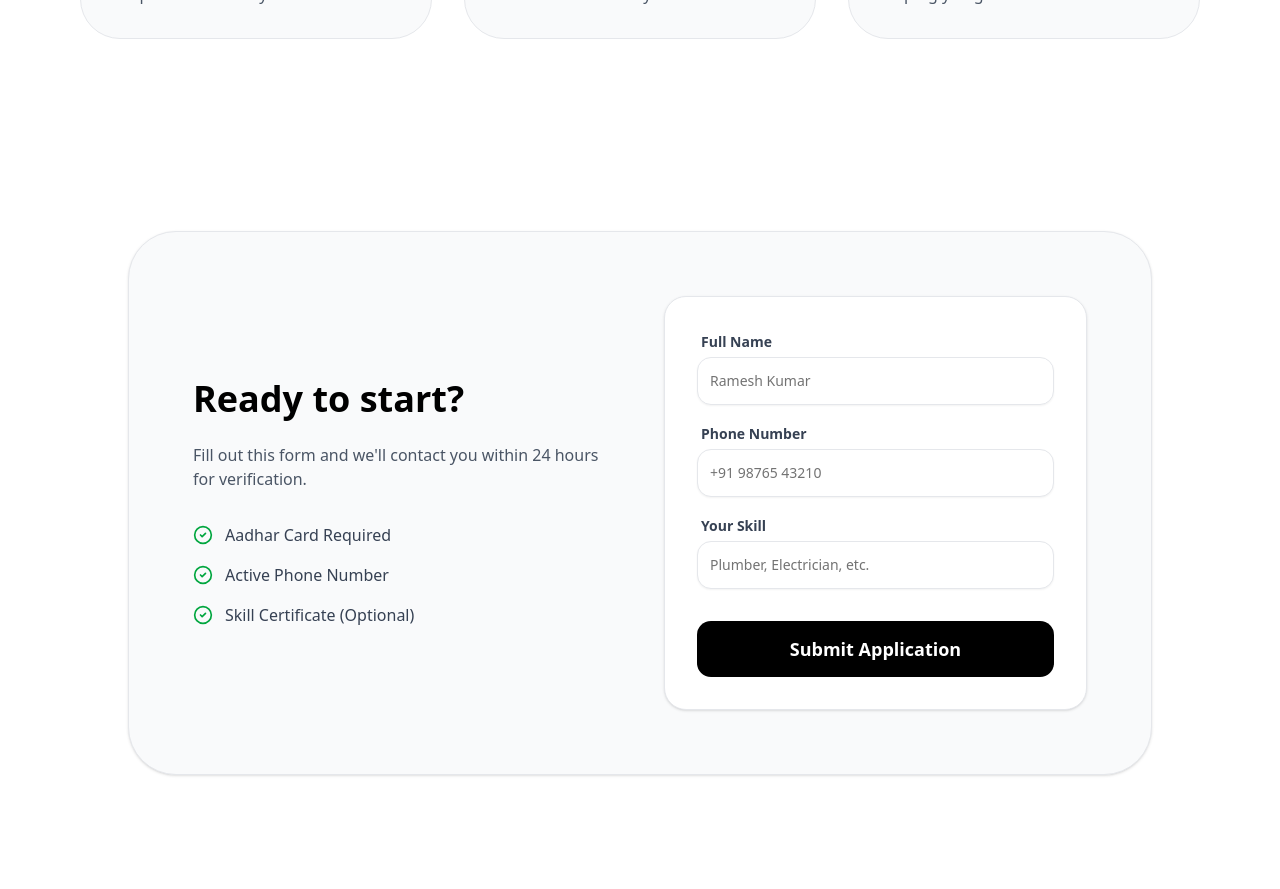
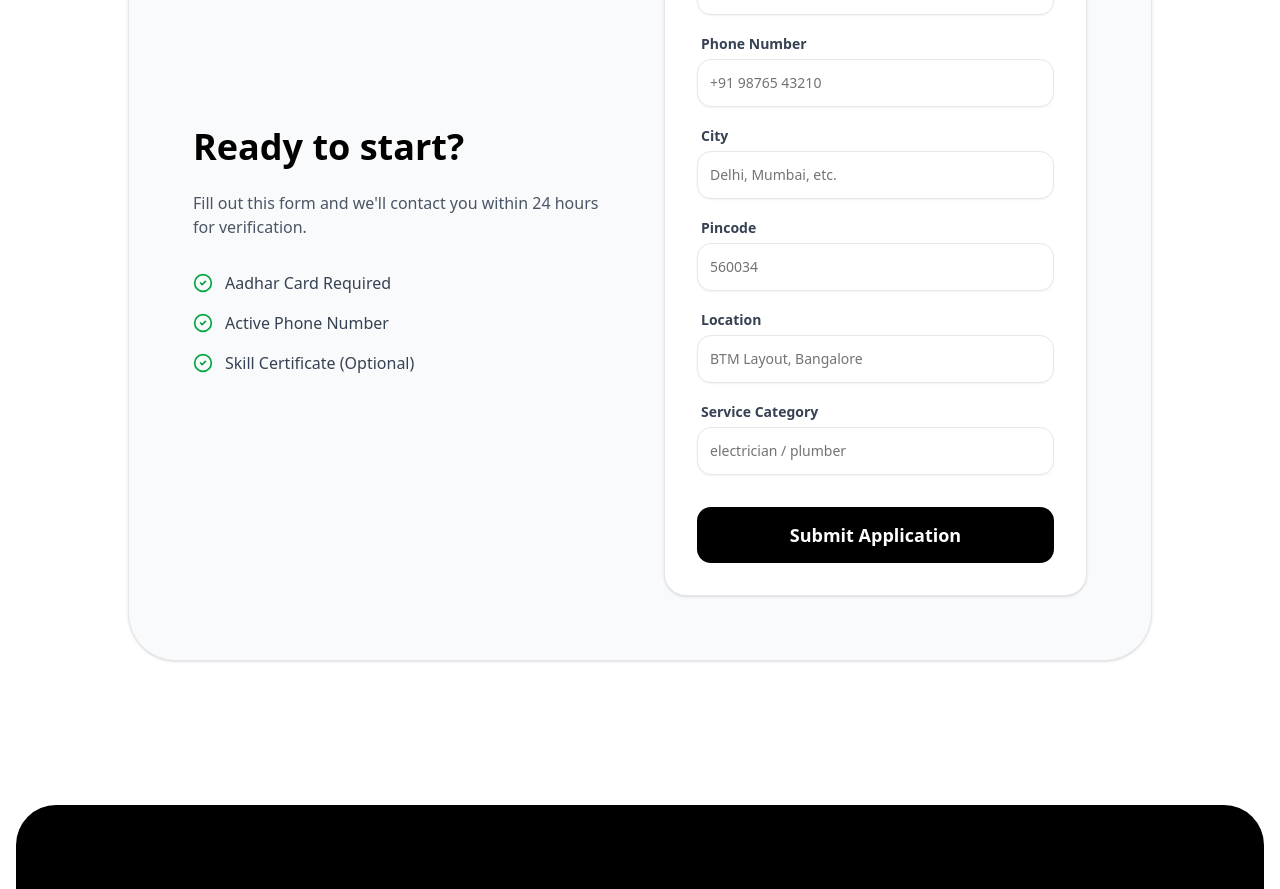
Before and after one commit to mayanksaini18/Around-U, a Next.js app in the folder client/: page /partner in a window 1280 px wide. Shown: the part 860-1749 px from the top of the page. Built offline with nearby package versions, Linux system fonts and the light colour scheme.

Commit message:
make some change in layout and add some more input fields

```diff
--- a/client/app/partner/page.tsx
+++ b/client/app/partner/page.tsx
@@ -1,5 +1,6 @@
 "use client";
 
+import { useState } from "react";
 import Navbar from "@/components/layout/Navbar";
 import Footer from "@/components/layout/Footer";
 import { Button } from "@/components/ui/button";
@@ -7,6 +8,56 @@ import { Input } from "@/components/ui/input";
 import { CheckCircle2, DollarSign, Clock, ShieldCheck } from "lucide-react";
 
 export default function PartnerPage() {
+  const [formData, setFormData] = useState({
+    fullName: "",
+    phoneNumber: "",
+    service: "",
+    pincode: "",
+    location: "",
+    city: ""
+
+  });
+  const [loading, setLoading] = useState(false);
+  const [status, setStatus] = useState<{ type: "success" | "error" | null; message: string }>({ type: null, message: "" });
+
+  const handleChange = (e: React.ChangeEvent<HTMLInputElement>) => {
+    setFormData({ ...formData, [e.target.name]: e.target.value });
+  };
+
+  const handleSubmit = async (e: React.FormEvent) => {
+    e.preventDefault();
+    setLoading(true);
+    setStatus({ type: null, message: "" });
+
+    try {
+      const response = await fetch("http://localhost:8000/api/v1/worker/register", {
+        method: "POST",
+        headers: { "Content-Type": "application/json" },
+        body: JSON.stringify(formData),
+      });
+
+      if (response.ok) {
+        setStatus({ type: "success", message: "Application submitted! We'll contact you soon." });
+      //   setFormData({ fullName: "", phoneNumber: "", service: "", city: "" });
+      setFormData({
+  fullName: "",
+  phoneNumber: "",
+  service: "",
+  pincode: "",
+  location: "",
+  city: ""
+});
+
+      } else {
+        setStatus({ type: "error", message: "Something went wrong. Please try again." });
+      }
+    } catch (error) {
+      setStatus({ type: "error", message: "Failed to connect. Please check your internet." });
+    } finally {
+      setLoading(false);
+    }
+  };
+
   return (
     <main className="min-h-screen bg-white text-black">
       <Navbar />
@@ -29,23 +80,23 @@ export default function PartnerPage() {
                Just you and your customers.
             </p>
 
-            {/* <div className="flex flex-col sm:flex-row gap-4 justify-center">
+            <div className="flex flex-col sm:flex-row gap-4 justify-center">
                <Button className="h-14 px-10 rounded-full bg-black text-white hover:bg-gray-800 text-lg font-bold">
                   Join Now
                </Button>
                <Button variant="outline" className="h-14 px-10 rounded-full border-gray-300 text-black hover:bg-gray-50 text-lg">
                   How it works
                </Button>
-            </div> */}
+            </div>
          </div>
       </section>
 
-      {/* Benefits Grid */}
+{/*
       <section className="py-24 bg-white">
          <div className="container mx-auto px-4 max-w-6xl">
             <div className="grid md:grid-cols-3 gap-8">
 
-               {/* Card 1 */}
+
                <div className="bg-gray-50 p-8 rounded-[2.5rem] border border-gray-200">
                   <div className="h-12 w-12 bg-green-100 rounded-2xl flex items-center justify-center mb-6 text-green-600">
                      <DollarSign className="h-6 w-6" />
@@ -56,7 +107,7 @@ export default function PartnerPage() {
                   </p>
                </div>
 
-               {/* Card 2 */}
+
                <div className="bg-gray-50 p-8 rounded-[2.5rem] border border-gray-200">
                   <div className="h-12 w-12 bg-blue-100 rounded-2xl flex items-center justify-center mb-6 text-blue-600">
                      <Clock className="h-6 w-6" />
@@ -67,7 +118,7 @@ export default function PartnerPage() {
                   </p>
                </div>
 
-               {/* Card 3 */}
+
                <div className="bg-gray-50 p-8 rounded-[2.5rem] border border-gray-200">
                   <div className="h-12 w-12 bg-purple-100 rounded-2xl flex items-center justify-center mb-6 text-purple-600">
                      <ShieldCheck className="h-6 w-6" />
@@ -81,6 +132,7 @@ export default function PartnerPage() {
             </div>
          </div>
       </section>
+ */}
 
       {/* Simple Form Section */}
       <section className="py-24 px-4 bg-white">
@@ -100,26 +152,86 @@ export default function PartnerPage() {
                      ))}
                   </ul>
                </div>
-
-               <div className="bg-white p-8 rounded-3xl border border-gray-200 shadow-sm">
+               <form onSubmit={handleSubmit} className="bg-white p-8 rounded-3xl border border-gray-200 shadow-sm">
                   <div className="space-y-4">
+                     {status.message && (
+                        <div className={`p-3 rounded-xl text-sm font-medium ${status.type === "success" ? "bg-green-100 text-green-800" : "bg-red-100 text-red-800"}`}>
+                           {status.message}
+                        </div>
+                     )}
                      <div>
                         <label className="text-sm font-bold text-gray-700 ml-1">Full Name</label>
-                        <Input className="bg-white border-gray-200 h-12 rounded-xl text-black mt-1 focus:ring-black" placeholder="Ramesh Kumar" />
+                        <Input
+                           name="fullName"
+                           value={formData.fullName}
+                           onChange={handleChange}
+                           required
+                           className="bg-white border-gray-200 h-12 rounded-xl text-black mt-1 focus:ring-black"
+                           placeholder="Ramesh Kumar"
+                        />
                      </div>
                      <div>
                         <label className="text-sm font-bold text-gray-700 ml-1">Phone Number</label>
-                        <Input className="bg-white border-gray-200 h-12 rounded-xl text-black mt-1 focus:ring-black" placeholder="+91 98765 43210" />
+                        <Input
+                           name="phoneNumber"
+                           value={formData.phoneNumber}
+                           onChange={handleChange}
+                           required
+                           type="tel"
+                           className="bg-white border-gray-200 h-12 rounded-xl text-black mt-1 focus:ring-black"
+                           placeholder="+91 98765 43210"
+                        />
                      </div>
                      <div>
-                        <label className="text-sm font-bold text-gray-700 ml-1">Your Skill</label>
-                        <Input className="bg-white border-gray-200 h-12 rounded-xl text-black mt-1 focus:ring-black" placeholder="Plumber, Electrician, etc." />
+                        <label className="text-sm font-bold text-gray-700 ml-1">City</label>
+                        <Input
+                           name="city"
+                           value={formData.city}
+                           onChange={handleChange}
+                           required
+                           className="bg-white border-gray-200 h-12 rounded-xl text-black mt-1 focus:ring-black"
+                           placeholder="Delhi, Mumbai, etc."
+                        />
                      </div>
-                     <Button className="w-full h-14 bg-black text-white hover:bg-gray-800 rounded-xl text-lg font-bold mt-4">
-                        Submit Application
+                     <div>
+  <label className="text-sm font-bold text-gray-700 ml-1">Pincode</label>
+  <Input
+    name="pincode"
+    value={formData.pincode}
+    placeholder="560034"
+    onChange={handleChange}
+    required
+    className="bg-white border-gray-200 h-12 rounded-xl mt-1"
+  />
+</div>
+
+<div>
+  <label className="text-sm font-bold text-gray-700 ml-1">Location</label>
+  <Input
+    name="location"
+    value={formData.location}
+    onChange={handleChange}
+    placeholder="BTM Layout, Bangalore"
+    className="bg-white border-gray-200 h-12 rounded-xl mt-1"
+  />
+</div>
+
+<div>
+  <label className="text-sm font-bold text-gray-700 ml-1">Service Category</label>
+  <Input
+    name="service"
+    value={formData.service}
+    onChange={handleChange}
+    required
+    placeholder="electrician / plumber"
+    className="bg-white border-gray-200 h-12 rounded-xl mt-1"
+  />
+</div>
+                     <Button disabled={loading} type="submit" className="w-full h-14 bg-black text-white hover:bg-gray-800 rounded-xl text-lg font-bold mt-4 disabled:opacity-50">
+                        {loading ? "Submitting..." : "Submit Application"}
                      </Button>
                   </div>
-               </div>
+               </form>
             </div>
 
          </div>
```
